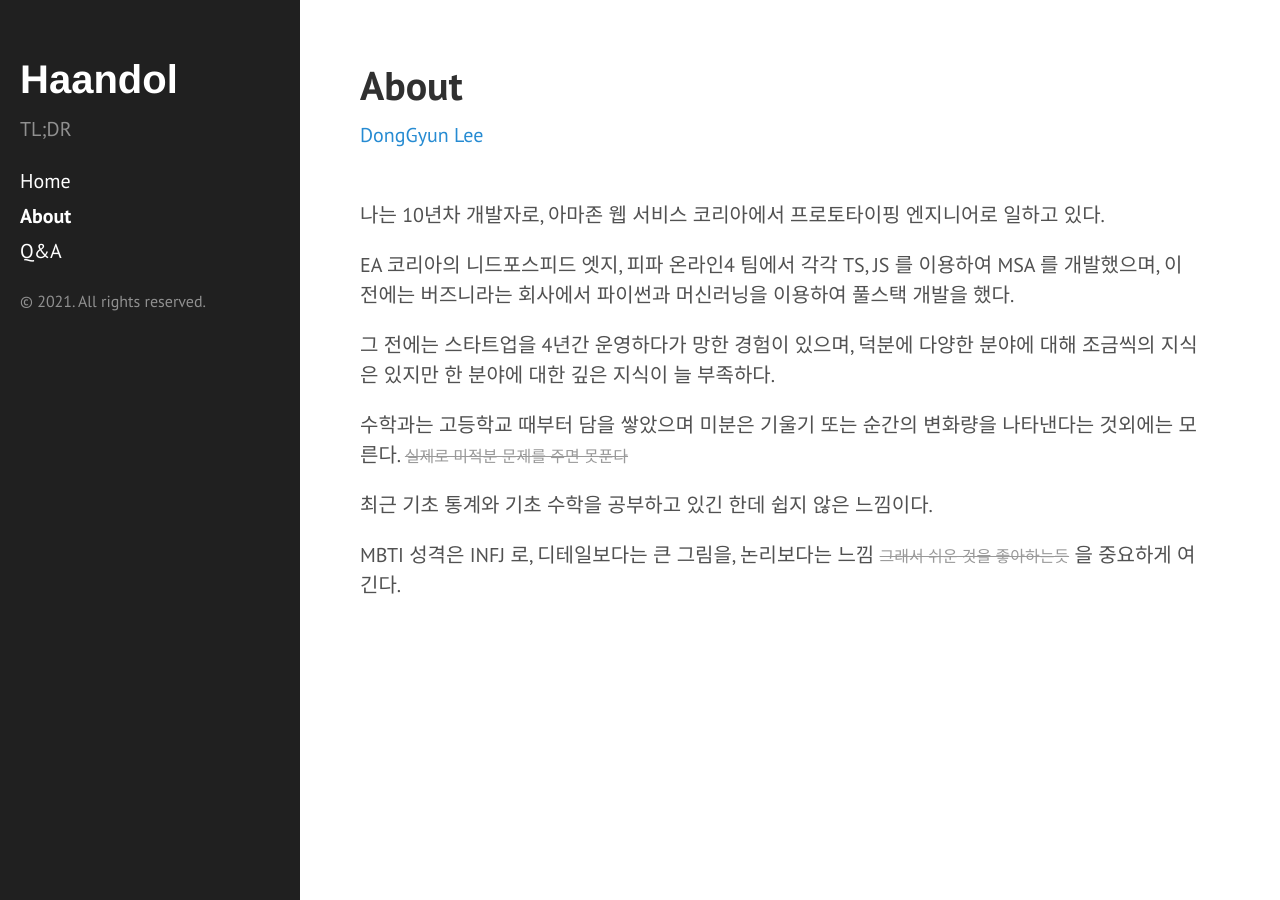
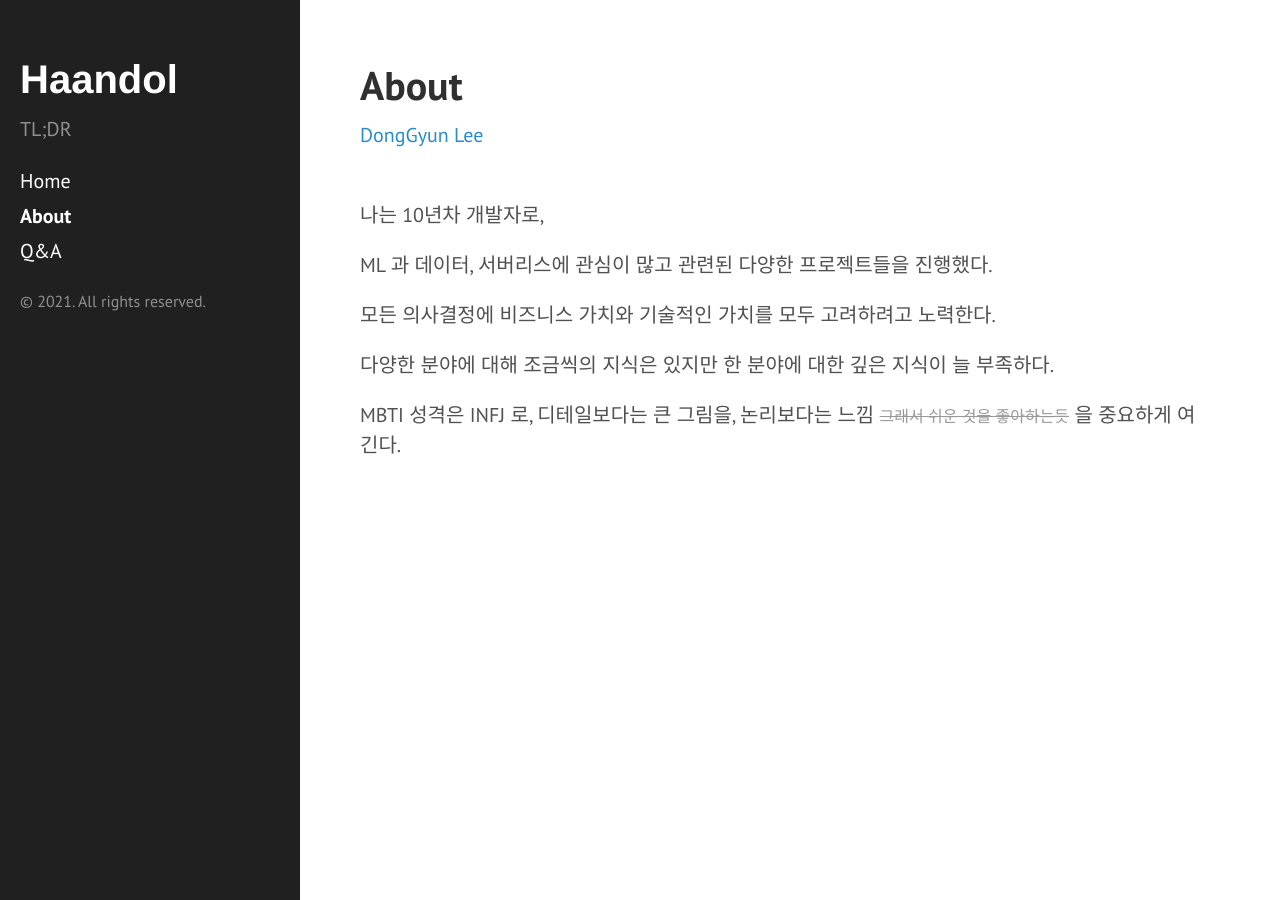
Before and after one commit to haandol/haandol.github.com, a Jekyll site: the page built from about.md, in a window 1280 px wide. Built offline with Jekyll 4.4.1, drawn with Linux system fonts in a browser that asks for light colours; comment, search, counter and statistics services are not loaded.

Commit message:
update About

```diff
--- a/about.md
+++ b/about.md
@@ -8,15 +8,12 @@ title: About
 <div class="LI-profile-badge"  data-version="v1" data-size="medium" data-locale="en_US" data-type="horizontal" data-theme="dark" data-vanity="haandol"><a class="LI-simple-link" href='https://kr.linkedin.com/in/haandol?trk=profile-badge'>DongGyun Lee</a></div>
 <br/>
 
-나는 10년차 개발자로, 아마존 웹 서비스 코리아에서 프로토타이핑 엔지니어로 일하고 있다.
+나는 10년차 개발자로,
 
-EA 코리아의 니드포스피드 엣지, 피파 온라인4 팀에서 각각 TS, JS 를 이용하여 MSA 를 개발했으며,
-이전에는 버즈니라는 회사에서 파이썬과 머신러닝을 이용하여 풀스택 개발을 했다.
+ML 과 데이터, 서버리스에 관심이 많고 관련된 다양한 프로젝트들을 진행했다.
 
-그 전에는 스타트업을 4년간 운영하다가 망한 경험이 있으며, 덕분에 다양한 분야에 대해 조금씩의 지식은 있지만 한 분야에 대한 깊은 지식이 늘 부족하다.
+모든 의사결정에 비즈니스 가치와 기술적인 가치를 모두 고려하려고 노력한다.
 
-수학과는 고등학교 때부터 담을 쌓았으며 미분은 기울기 또는 순간의 변화량을 나타낸다는 것외에는 모른다. ~~실제로 미적분 문제를 주면 못푼다~~
-
-최근 기초 통계와 기초 수학을 공부하고 있긴 한데 쉽지 않은 느낌이다.
+다양한 분야에 대해 조금씩의 지식은 있지만 한 분야에 대한 깊은 지식이 늘 부족하다.
 
 MBTI 성격은 INFJ 로, 디테일보다는 큰 그림을, 논리보다는 느낌 ~~그래서 쉬운 것을 좋아하는듯~~ 을 중요하게 여긴다.
```
